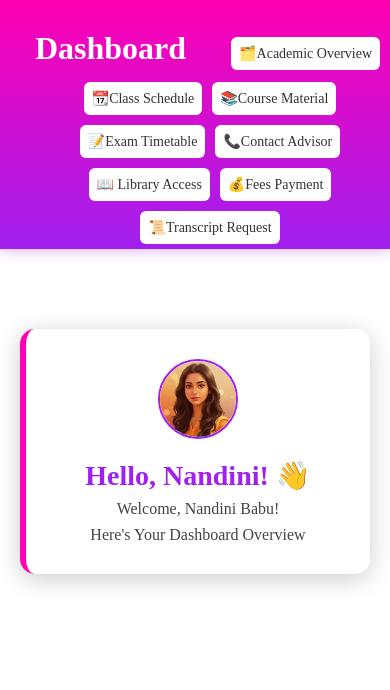
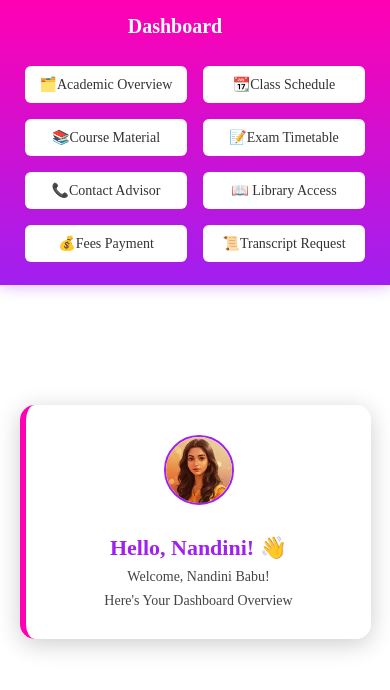
Before and after one commit to N-andini/student-portal, a plain HTML site: page dashboard.html in a window 390 px wide. Drawn offline with Linux system fonts and the light colour scheme.

Commit message:
adding files

```diff
--- a/dashboard.css
+++ b/dashboard.css
@@ -173,34 +173,69 @@ h1{
     text-align: center;
 }
 
- /* Responsive */
+
 @media (max-width: 768px) {
+  /* Sidebar becomes top menu */
   .menu {
-        width: 200px;
-      }
-      .welcome-profile {
-        flex-direction: column;
-        text-align: center;
-      }
-    }
-    @media (max-width: 500px) {
-      .menu {
-        position: relative;
     width: 100%;
     height: auto;
+    position: relative;
+    transform: translateX(0);
+    padding: 15px;
     display: flex;
     flex-wrap: wrap;
     justify-content: center;
   }
+
+  .menu h1 {
+    text-align: center;
+    width: 100%;
+    margin-bottom: 10px;
+    font-size: 20px;
+  }
+
   .menu a {
-        width: auto;
-        margin: 5px;
+    width: 45%; /* fit 2 per row */
+    margin: 8px;
+    font-size: 14px;
+    padding: 10px;
+    text-align: center;
+  }
+
+  /* Top bar adjustments */
+  .side-bar {
+    flex-direction: column;
+    height: auto;
+    padding: 15px;
+    text-align: center;
+  }
+  .my-profile {
+    flex-direction: column;
+    margin-top: 10px;
+  }
+  .profile {
+    margin: 10px 0;
+  }
+
+  /* Welcome box full width */
+  .welcome-profile {
+    flex-direction: column;
+    text-align: center;
+    margin: 120px auto 20px auto; /* space below navbar */
+    width: 90%;
+    max-width: 100%;
+  }
+
+  .welcome-profile img {
+    width: 70px;
+    height: 70px;
+    margin-bottom: 10px;
+  }
+
+  .welcome-profile .text-content h1 {
+    font-size: 22px;
+  }
+  .welcome-profile .text-content p {
     font-size: 14px;
   }
-      .welcome-profile {
-        margin: 80px 20px;
 }
-      .content2 {
-        width: 95%;
-      }
-    }
```
Also changed, not shown: acsdemic.html (+1 -1 lines), class shedule.html (+1 -1 lines), contact.html (+1 -1 lines), course.html (+1 -1 lines), examtimetable.html (+1 -1 lines), index.html (+20 -1 lines), library.html (+1 -1 lines). Lines whose indentation alone changed are shown as unchanged.
